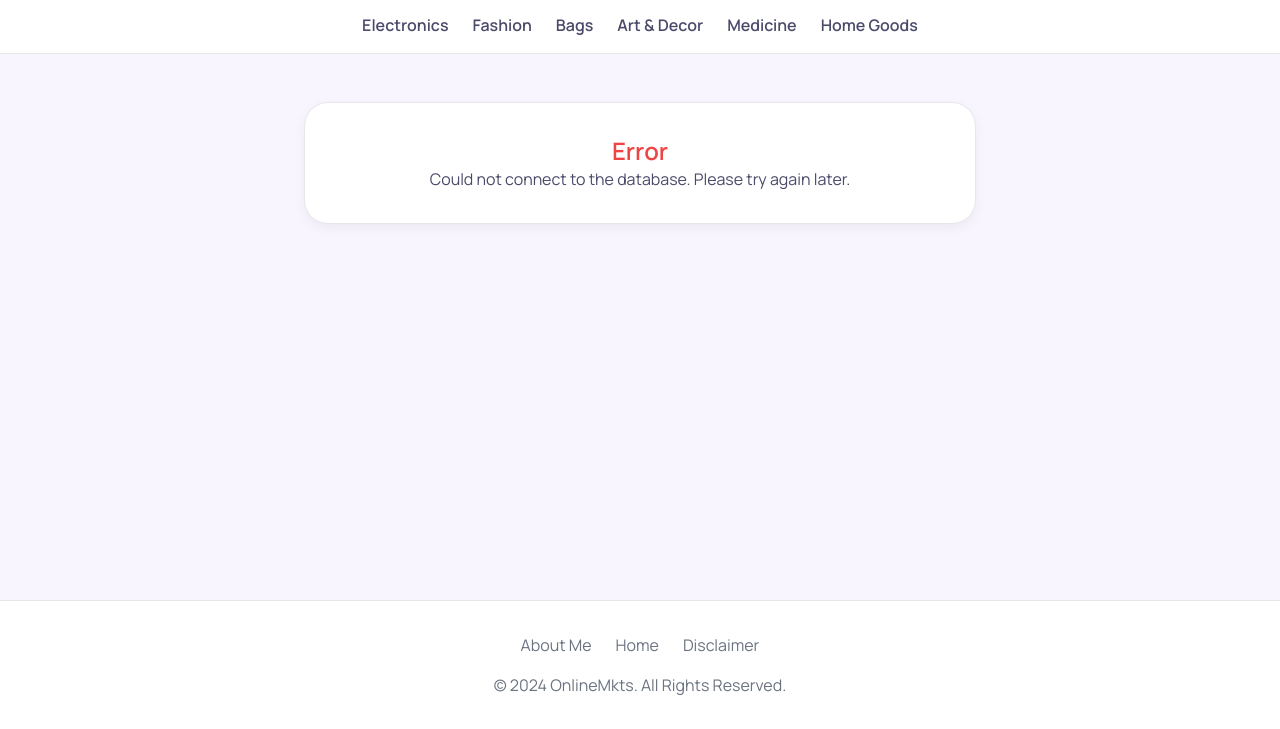
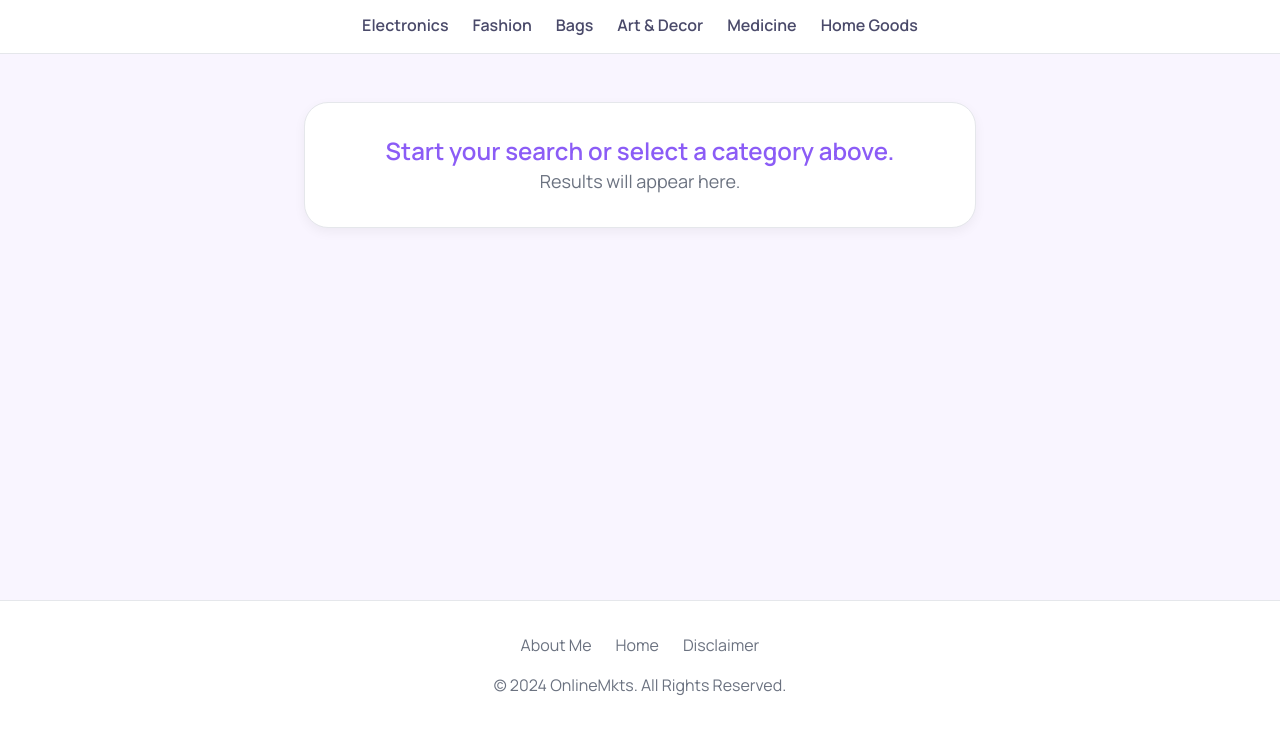
Before and after one commit to Braj406/HomeHarmony, a website: page search.html in a window 1280 px wide. Shown: the part 71-800 px from the top of the page. Drawn offline with nearby package versions, Linux system fonts and the light colour scheme; no server answers.

Commit message:
Update search.html

```diff
--- a/search.html
+++ b/search.html
@@ -118,8 +118,16 @@
         import { getFirestore, collection, onSnapshot, doc, getDoc, setDoc, updateDoc, runTransaction } from "https://www.gstatic.com/firebasejs/11.6.1/firebase-firestore.js";
 
         // --- CONFIGURATION ---
-        const firebaseConfigString = typeof __firebase_config !== 'undefined' ? __firebase_config : '{}';
-        const appId = typeof __app_id !== 'undefined' ? __app_id : 'default-app-id';
+        const firebaseConfig = {
+            apiKey: "AIzaSyCDW8cfPPF2ixD_OiSiO6OkPP-sWsKPxxE",
+            authDomain: "sereneseek-dc6ae.firebaseapp.com",
+            projectId: "sereneseek-dc6ae",
+            storageBucket: "sereneseek-dc6ae.appspot.com",
+            messagingSenderId: "1056189064233",
+            appId: "1:1056189064233:web:1a4a3313c824c17b5be838",
+            measurementId: "G-FJQNM517LM"
+        };
+        const appId = "sereneseek-dc6ae"; // Using your project ID as the app ID
         const SERPAPI_KEY = "092f1a6692edaee81436cde311ee125a12f74097fff3220e8cb3e3cd3b7fb05c";
 
         // --- INITIALIZE FIREBASE ---
@@ -128,16 +136,11 @@
         let db;
 
         try {
-            const firebaseConfig = JSON.parse(firebaseConfigString);
-            if (!firebaseConfig.apiKey) {
-                throw new Error("Firebase API key is missing.");
-            }
             app = initializeApp(firebaseConfig);
             auth = getAuth(app);
             db = getFirestore(app);
         } catch (e) {
             console.error("Firebase initialization failed:", e);
-            // Optionally, display an error message to the user on the page
             const messageContainer = document.getElementById('message-container');
             if(messageContainer) {
                  messageContainer.innerHTML = `<h2 class="text-2xl font-semibold text-red-500">Error</h2><p>Could not connect to the database. Please try again later.</p>`;
```
